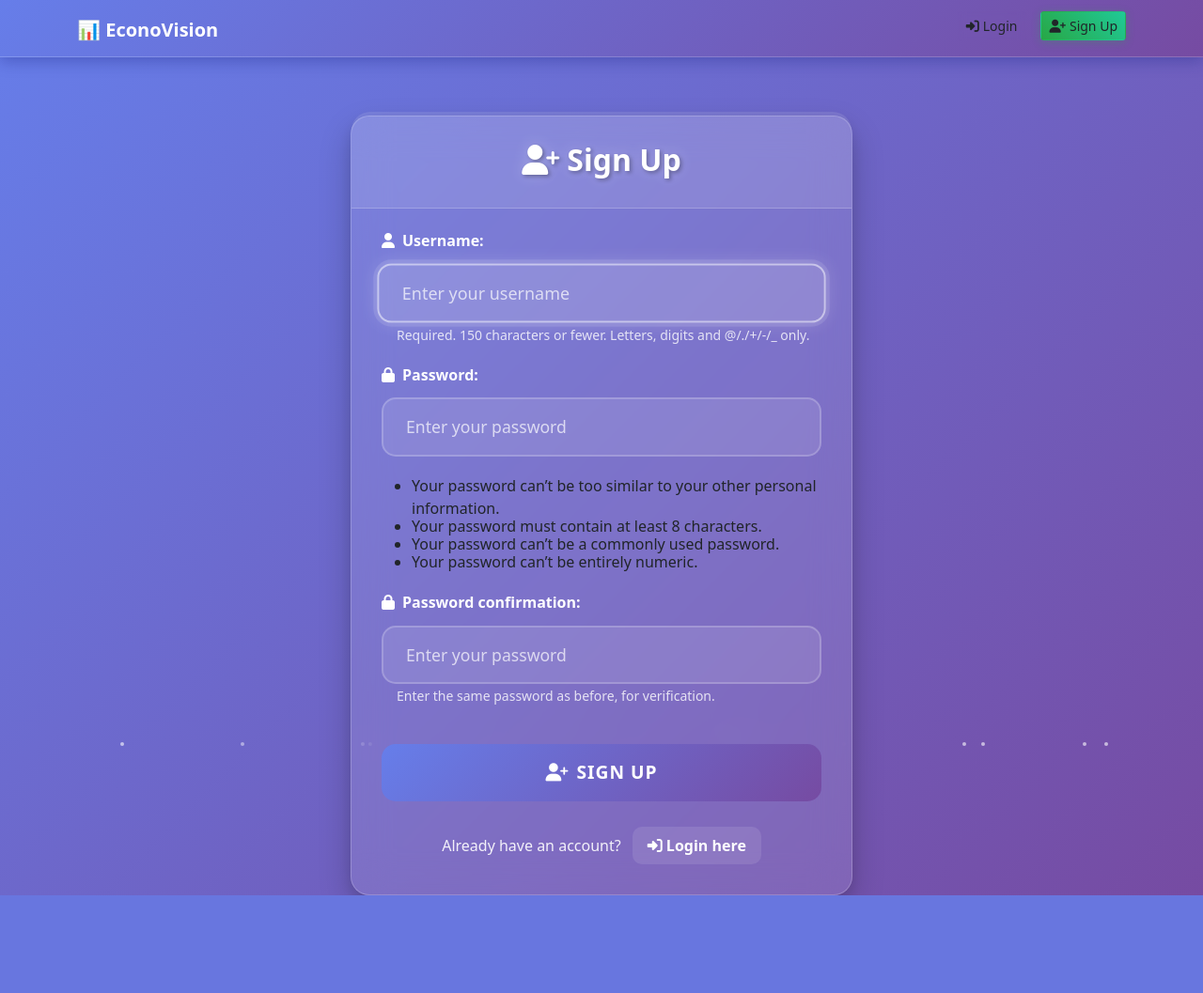
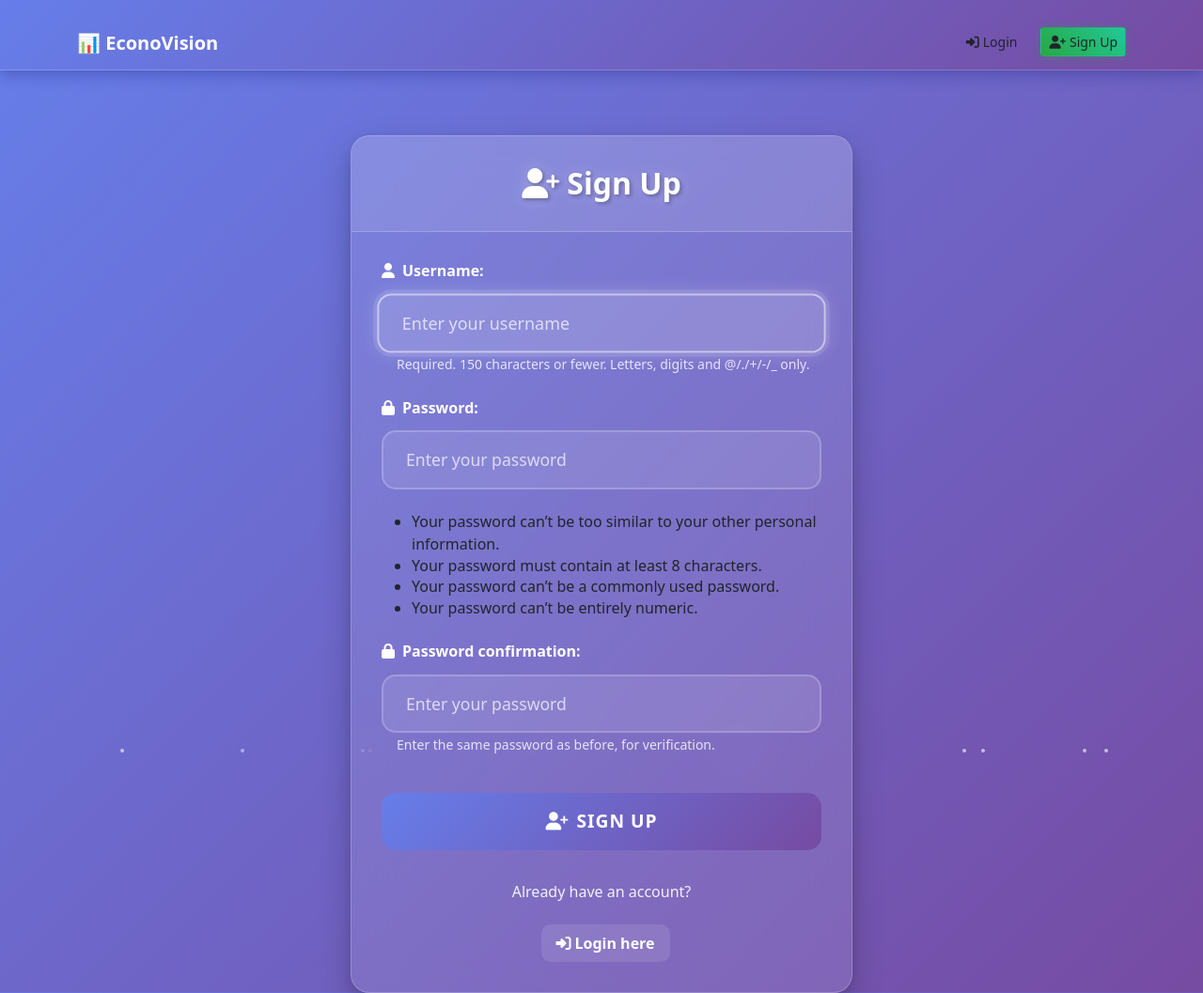
Before and after one commit to ShivamGupta2003/worldbank_dashboard, a Django app: page /signup/ in a window 1280 px wide. Shown: the whole page at 94% size. Before the commit the page ends 953 px from the top, so only its background shows below. Run offline with Django 5.2, Linux system fonts and the light colour scheme; some libraries are stand-ins or nearby versions.

Commit message:
colorffjjius

```diff
--- a/templates/registration/login.html
+++ b/templates/registration/login.html
@@ -18,7 +18,7 @@
       * {
         margin: 0;
         padding: 0;
-        margin-top: -6.5px;
+        margin-top: -3px;
         box-sizing: border-box;
       }
 
--- a/templates/registration/signup.html
+++ b/templates/registration/signup.html
@@ -18,7 +18,7 @@
       * {
         margin: 0;
         padding: 0;
-        margin-top: -5px;
+        margin-top: -1.5px;
         box-sizing: border-box;
       }
 
@@ -568,6 +568,9 @@
               <div class="login-link">
                 <p>
                   Already have an account?
+                  <br />
+                  <br />
+
                   <a href="{% url 'login' %}">
                     <i class="fas fa-sign-in-alt me-1"></i>Login here
                   </a>
```
